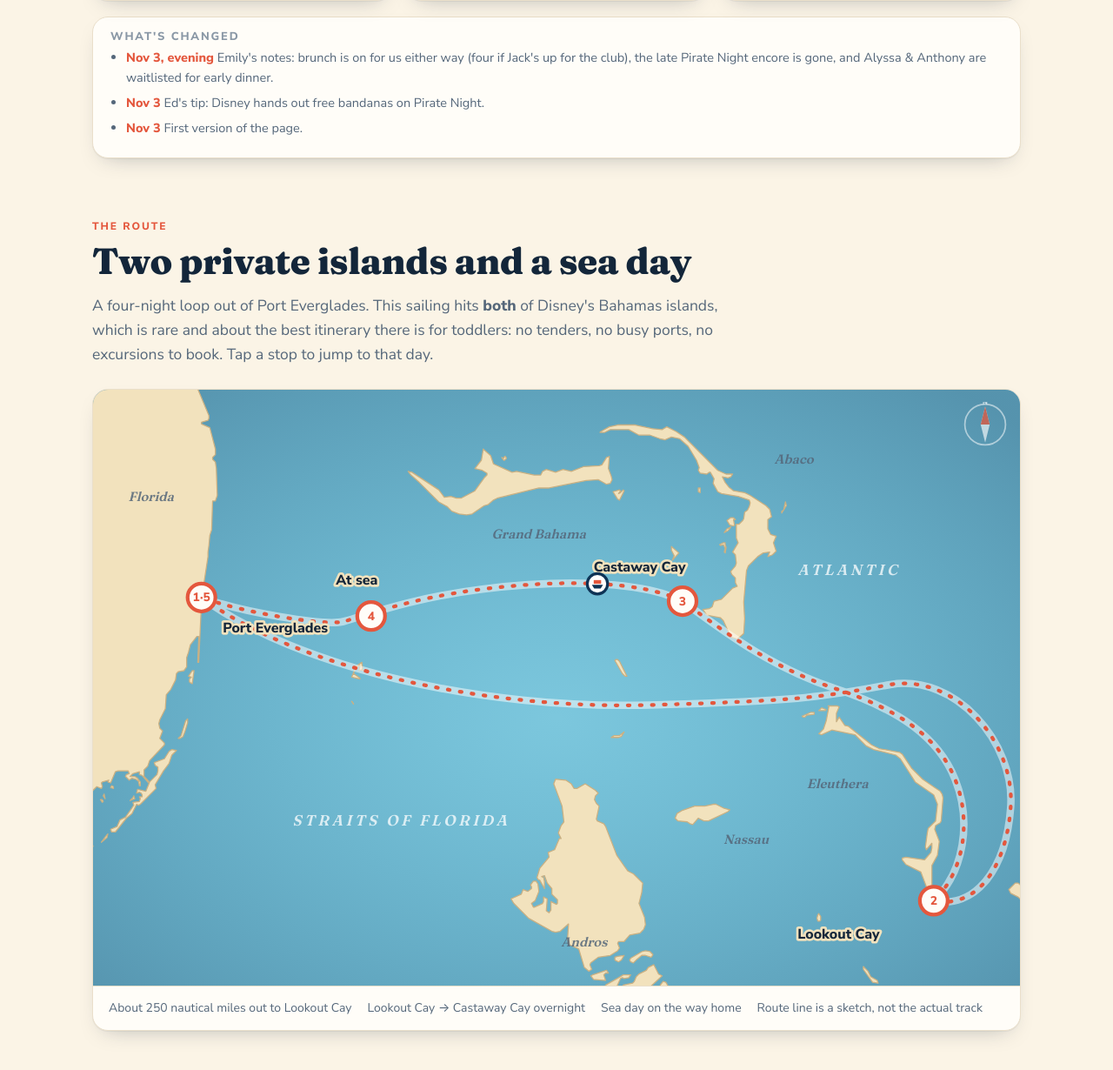
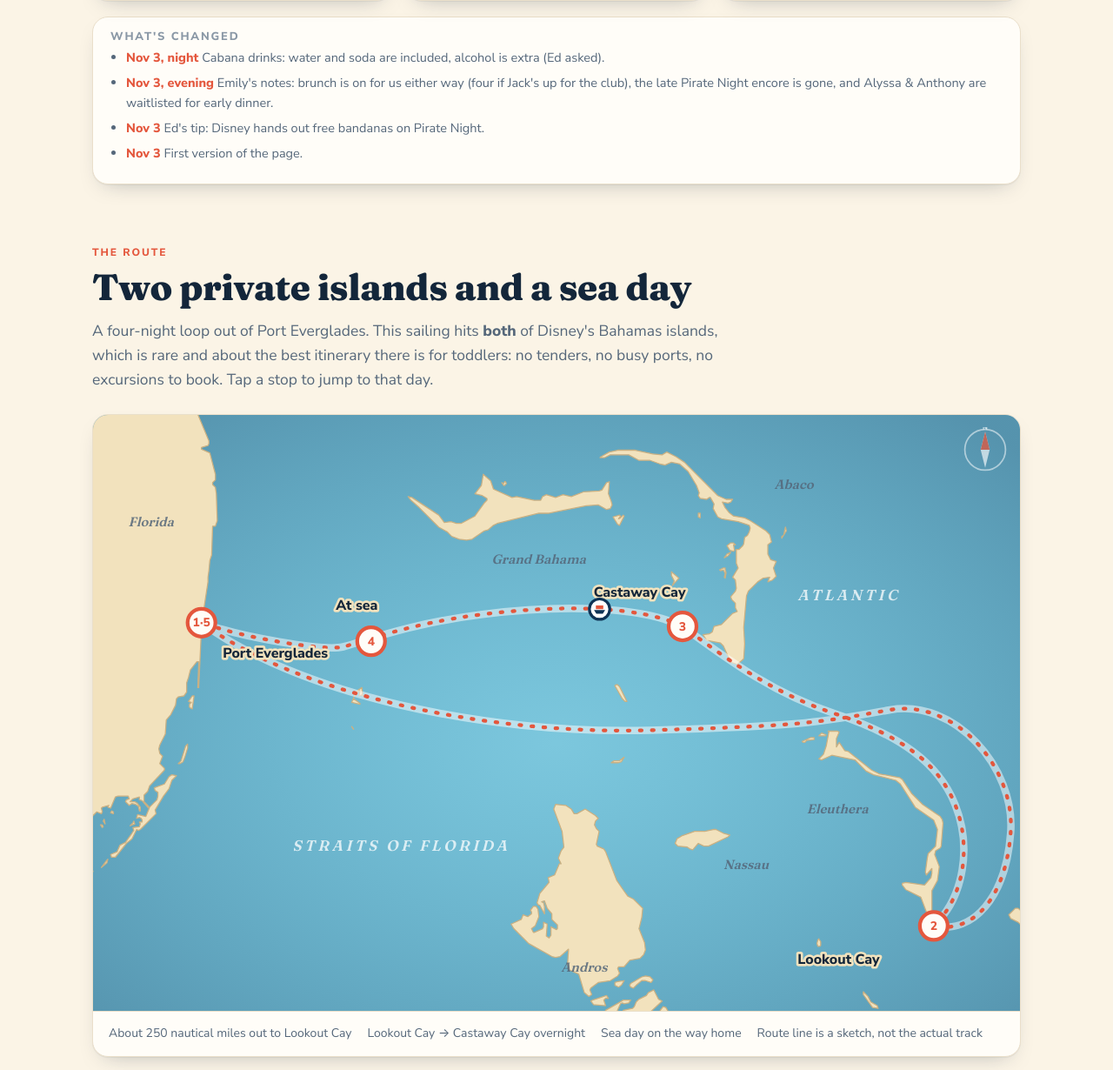
Before and after one commit to garrettmacdonald/garrettmacdonald.github.io, a plain HTML site: page cruise/index.html in a window 1280 px wide. Shown: the part 2290-3520 px from the top of the page at 87% size. Drawn offline with Linux system fonts and the light colour scheme.

Commit message:
cruise: cabana drinks note (alcohol extra)
Co-Authored-By: Claude Opus 5.5 <noreply@anthropic.com>

```diff
--- a/cruise/index.html
+++ b/cruise/index.html
@@ -499,6 +499,7 @@ STATUS.yours.push(
 );
 
 CHANGES.push(
+  { d:"Nov 3, night", t:"Cabana drinks: water and soda are included, alcohol is extra (Ed asked)." },
   { d:"Nov 3, evening", t:"Emily's notes: brunch is on for us either way (four if Jack's up for the club), the late Pirate Night encore is gone, and Alyssa &amp; Anthony are waitlisted for early dinner." },
   { d:"Nov 3", t:"Ed's tip: Disney hands out free bandanas on Pirate Night." },
   { d:"Nov 3", t:"First version of the page." }
@@ -534,7 +535,7 @@ DAYS.push(
 
 { n:3, date:"Wed Feb 3", title:"Castaway Cay + Carrie turns 1", where:"Castaway Cay · ashore ~8:30 AM", emoji:"🎂", items:[
   { s:"07:45", e:"08:30", w:"Breakfast aboard", who:["all"], n:"There's no breakfast on the island." },
-  { s:"08:45", e:"12:30", w:"Our cabana (if we get one)", who:["all"], n:"One Family cabana fits all seven of us: 6 included, Carrie possibly free, or +$56. About $935–1,106 total, depending on this year's price and whether Carrie counts. It has shade, a fridge, snacks, towels, floats and a shower. One family books it; the other is added at Guest Services onboard, where they can split the charge between rooms." },
+  { s:"08:45", e:"12:30", w:"Our cabana (if we get one)", who:["all"], n:"One Family cabana fits all seven of us: 6 included, Carrie possibly free, or +$56. About $935–1,106 total, depending on this year's price and whether Carrie counts. It has shade, a fridge stocked with water and soda, snacks, towels, floats and a shower. Alcohol isn't included: the cabana host pages a bartender and it goes on the room card. One family books it; the other is added at Guest Services onboard, where they can split the charge between rooms." },
   { s:"09:00", e:"11:30", w:"Spring-a-Leak + the lagoon", who:["all"], n:"Shaded toddler splash pad by the second family beach. The calm lagoon comes with free life jackets. Characters are out in island outfits in the morning." },
   { s:"09:30", e:"11:30", w:"Scuttle's Cove", who:["kids"], n:"The island kids' club, ages 3–10, free, no booking. Parents have to stay on the island." },
   { s:"11:30", e:"12:30", w:"Lunch at Cookie's BBQ", who:["all"], n:"Free soft-serve. Cabana guests can order from their own section." },
```
Also changed, not shown: cruise/og.png.
